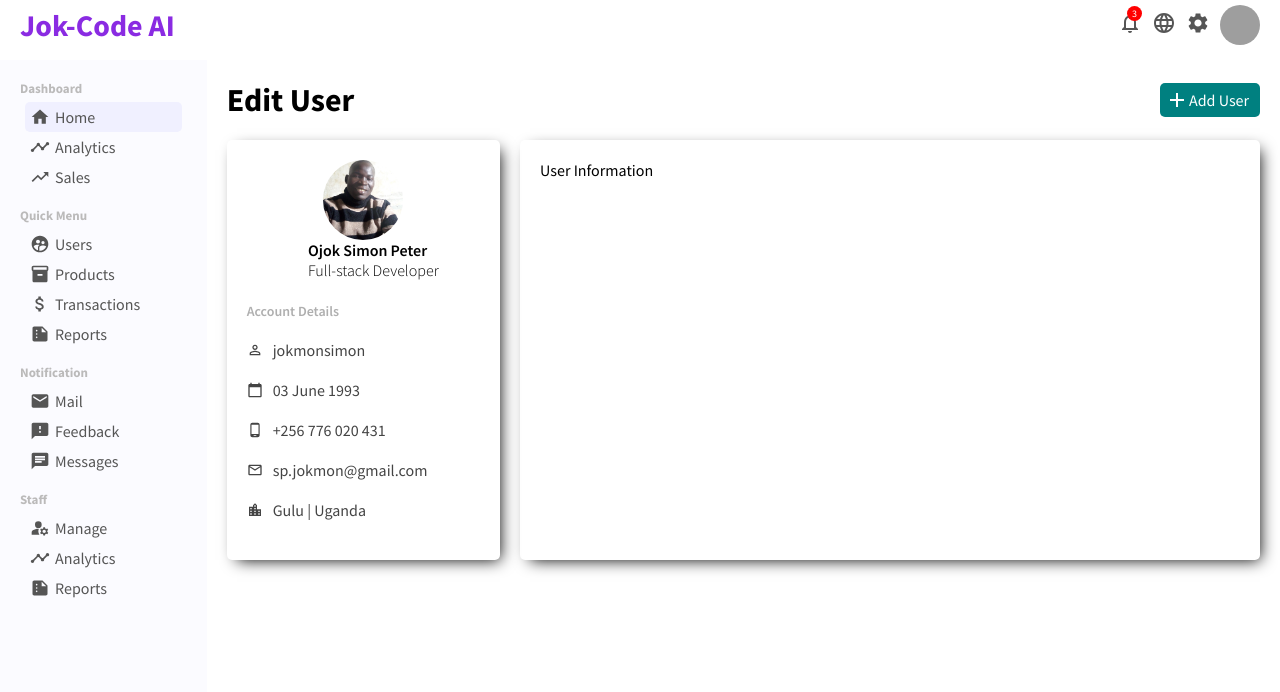
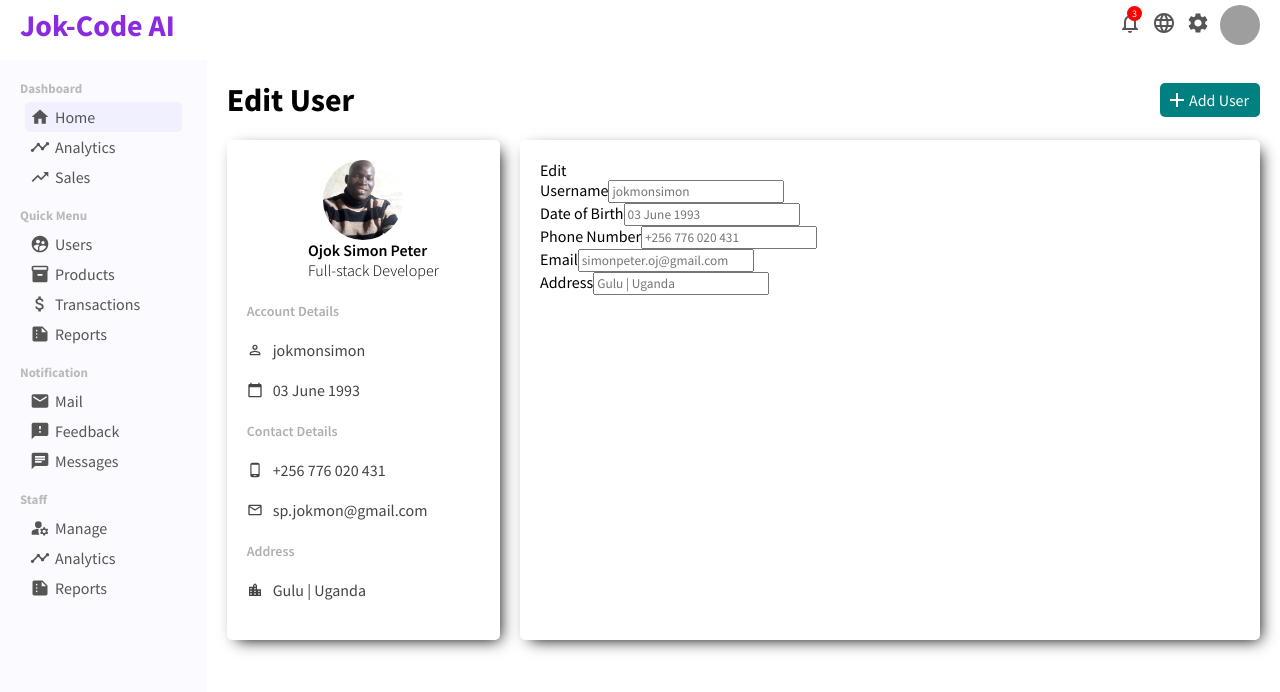
Before and after one commit to Jokmonsimon/react-admin-dashboard, a React (Create React App) app: page /user/1 in a window 1280 px wide. Shown: the top 692 px of the page. Built offline with nearby package versions, Linux system fonts and the light colour scheme; grey boxes are pictures that could not be loaded.

Commit message:
New update

```diff
--- a/src/pages/user/User.jsx
+++ b/src/pages/user/User.jsx
@@ -36,6 +36,7 @@ export default function User() {
               <CalendarToday className="show-user-icon" />
               <div className="show-user-detail-info">03 June 1993</div>
             </div>
+            <span className="show-user-account-title">Contact Details</span>
             <div className="show-user-info">
               <PhoneAndroid className="show-user-icon" />
               <div className="show-user-detail-info">+256 776 020 431</div>
@@ -44,13 +45,61 @@ export default function User() {
               <MailOutlined className="show-user-icon" />
               <div className="show-user-detail-info">sp.jokmon@gmail.com</div>
             </div>
+            <span className="show-user-account-title">Address</span>
             <div className="show-user-info">
               <LocationCityOutlined className="show-user-icon" />
               <div className="show-user-detail-info">Gulu | Uganda</div>
             </div>
           </div>
         </div>
-        <div className="update-user">User Information</div>
+        <div className="update-user">
+          <span className="upade-user-info">Edit</span>
+          <form className="update-user-info">
+            <div className="update-user-info-left">
+              <div className="update-user-info-details">
+                <label>Username</label>
+                <input
+                  type="text"
+                  placeholder="jokmonsimon"
+                  className="update-user-input"
+                />
+              </div>
+              <div className="update-user-info-details">
+                <label>Date of Birth</label>
+                <input
+                  type="text"
+                  placeholder="03 June 1993"
+                  className="update-user-input"
+                />
+              </div>
+              <div className="update-user-info-details">
+                <label>Phone Number</label>
+                <input
+                  type="text"
+                  placeholder="+256 776 020 431"
+                  className="update-user-input"
+                />
+              </div>
+              <div className="update-user-info-details">
+                <label>Email</label>
+                <input
+                  type="text"
+                  placeholder="simonpeter.oj@gmail.com"
+                  className="update-user-input"
+                />
+              </div>
+              <div className="update-user-info-details">
+                <label>Address</label>
+                <input
+                  type="text"
+                  placeholder="Gulu | Uganda"
+                  className="update-user-input"
+                />
+              </div>
+            </div>
+            <div className="update-user-info-right"></div>
+          </form>
+        </div>
       </div>
     </div>
   );
```
